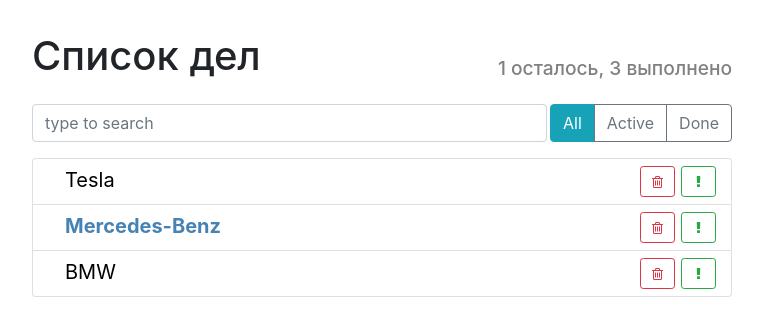
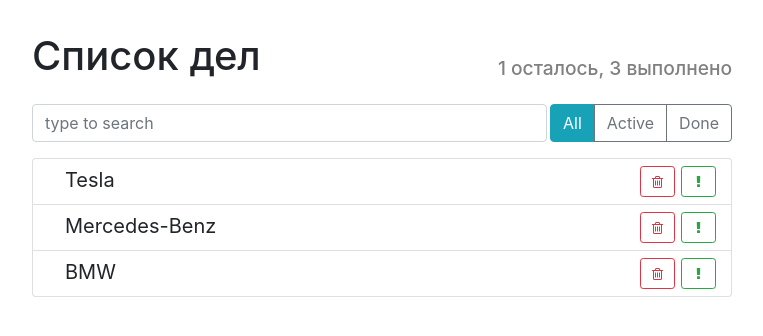
Before and after one commit to honeybaey/todo-app, a React (Create React App) app: page / in a window 1280 px wide. Shown: the top 336 px of the page, without its empty margins (258-1021 px from the left). Built offline with nearby package versions, Linux system fonts and the light colour scheme.

Commit message:
adding a function marking 'done' and 'important'

```diff
--- a/src/components/TodoListItem/TodoListItem.js
+++ b/src/components/TodoListItem/TodoListItem.js
@@ -1,21 +1,56 @@
-import React from "react";
+import React, { Component } from "react";
 import "./TodoListItem.css";
 
-const TodoListItem = ({ label, important = false }) => {
-  const style = {
-    color: important ? "steelblue" : "black",
-    fontWeight: important ? "bold" : "normal",
+export default class TodoListItem extends Component {
+  constructor() {
+    super();
+
+    this.state = {
+      done: false,
+      important: false,
     };
 
+    this.onMarkDone = () => {
+      this.setState((state) => {
+        return {
+          done: !state.done,
+        };
+      });
+    };
+
+    this.onMarkImportant = () => {
+      this.setState((state) => {
+        return {
+          important: !state.important,
+        };
+      });
+    };
+  }
+
+  render() {
+    const { label, onDeleted } = this.props;
+    const { done, important } = this.state;
+
+    let classNames = "todo-list-item";
+
+    if (done) {
+      classNames += " done";
+    }
+
+    if (important) {
+      classNames += " important";
+    }
+
     return (
-    <span className="todo-list-item">
-      <span className="todo-list-item-label" style={style}>
+      <span className={classNames}>
+        <span className="todo-list-item-label" onClick={this.onMarkDone}>
           {label}
         </span>
 
         <button
           type="button"
           className="btn btn-outline-success btn-sm float-right"
+          onClick={this.onMarkImportant}
         >
           <i className="fa fa-exclamation" />
         </button>
@@ -23,11 +58,11 @@
         <button
           type="button"
           className="btn btn-outline-danger btn-sm float-right"
+          onClick={onDeleted}
         >
           <i className="fa fa-trash-o" />
         </button>
       </span>
     );
-};
-
-export default TodoListItem;
+  }
+}
```
Lines whose indentation alone changed are shown as unchanged.
